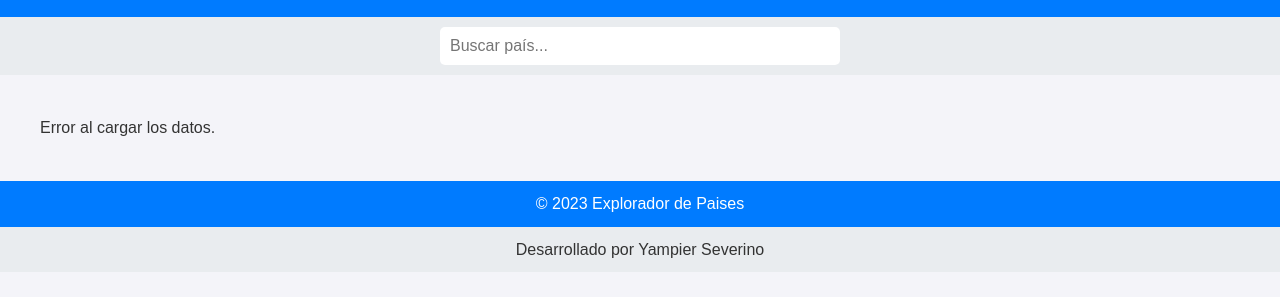
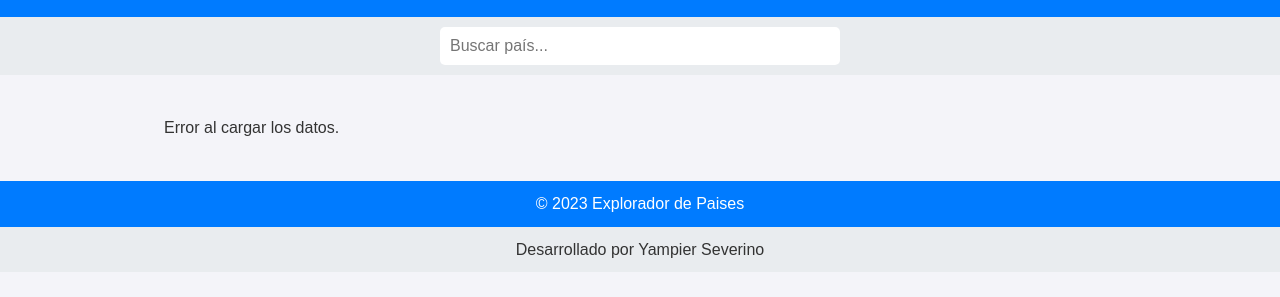
Before and after one commit to YampierSeverinoH/Retojs, a plain HTML site: page index.html in a window 1280 px wide. Shown: the part 61-358 px from the top of the page. Drawn offline with Linux system fonts and the light colour scheme; no server answers.

Commit message:
update responsive page

```diff
--- a/style.css
+++ b/style.css
@@ -38,6 +38,7 @@ body {
 }
 
 #mainContent {
+  margin-inline: 20%;
   display: grid;
   grid-template-columns: repeat(3, 1fr);
   gap: 20px;
@@ -136,9 +137,15 @@ body {
 @media (max-width: 668px) {
   #mainContent {
     grid-template-columns: 1fr;
+    margin-inline: 5%;
   }
 
   .country-card img {
     height: 100px;
   }
 }
+@media (min-width: 671px) and (max-width: 1299px) {
+  #mainContent {
+    margin-inline: 10%;
+  }
+}
```
